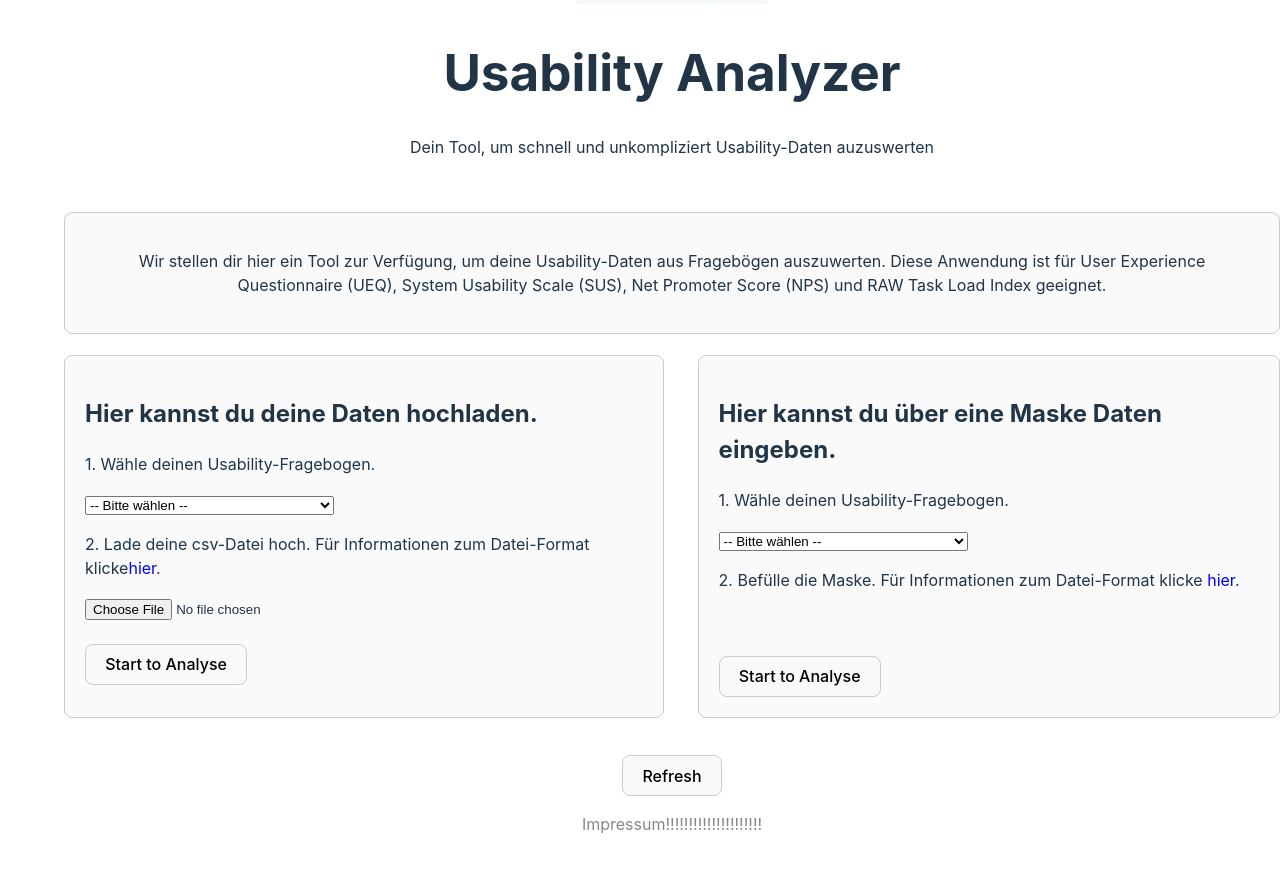
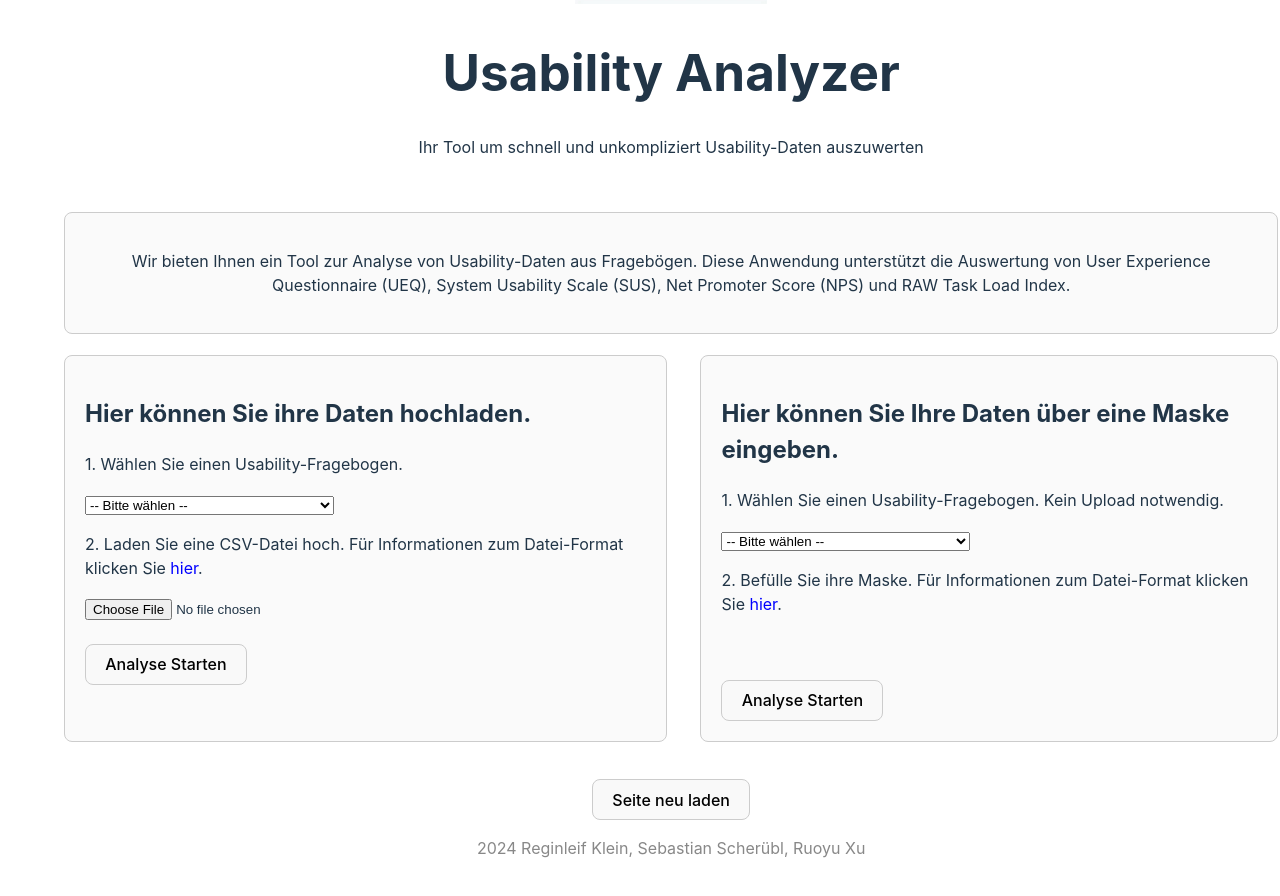
Before and after one commit to UniRegensburg/mme-sose24-statistics, a React (Vite) app: page / in a window 1280 px wide. Shown: the part 340-1236 px from the top of the page. Built offline with nearby package versions, Linux system fonts and the light colour scheme.

Commit message:
Home Visual Updates

```diff
--- a/src/app/pages/home/Home.jsx
+++ b/src/app/pages/home/Home.jsx
@@ -40,7 +40,7 @@ function Home() {
     }
     }
   }
-  //Disable a section (Upload/Mask) if the other is filled
+  // Disable a section (Upload/Mask) if another is filled
   const [selectedSection, setSelectedSection] = useState(null);
 
   // Control if modal (help/formatinfo) is closed
@@ -62,24 +62,24 @@ function Home() {
         <Box className="modal-box">
           <p>Hilfe</p>
           <p>
-            Bei dieser Seite handelt es sich, um ein Tool, dass dir dabei hilft deine Usability-Daten auszuwerten. Lade Sie hoch und profitiere von den Auswertungsfunktionen. Falls du Fragen hast Melde dich sehr gerne bei uns.
+          Hierbei handelt es sich um ein Tool zur Analyse Ihrer Usability-Daten. Laden Sie Ihre Daten hoch und nutzen Sie die umfassenden Auswertungsfunktionen. Bei Fragen oder Anliegen stehen wir Ihnen gerne zur Verfügung.
           </p>
           <button onClick={handleCloseHelp} className="button">Schließen</button>
         </Box>
       </Modal>
-      <p className="darkmode">Darkmode-Reminder</p>
+      <p className="darkmode">Darkmode Reminder</p>
       {/*Logo*/}
       <div>
       <img src="/Logo_UsabilityAnalyzer.jpeg" className="logo" alt="Usability Analyzer Logo" />
       </div>
       <h1>Usability Analyzer</h1>
       <p>
-        Dein Tool, um schnell und unkompliziert Usability-Daten auzuswerten
+        Ihr Tool um schnell und unkompliziert Usability-Daten auszuwerten
       </p>
       <div className="card">
         {/* Info_field*/}
         <div className="fieldDataFile" style={{ textAlign: 'center'}}>
-          <p> Wir stellen dir hier ein Tool zur Verfügung, um deine Usability-Daten aus Fragebögen auszuwerten. Diese Anwendung ist für User Experience Questionnaire (UEQ), System Usability Scale (SUS), Net Promoter Score (NPS) und RAW Task Load Index geeignet.
+          <p> Wir bieten Ihnen ein Tool zur Analyse von Usability-Daten aus Fragebögen. Diese Anwendung unterstützt die Auswertung von User Experience Questionnaire (UEQ), System Usability Scale (SUS), Net Promoter Score (NPS) und RAW Task Load Index.
             </p>
           {/*<button className="button">
             Upload demographic data
@@ -89,8 +89,8 @@ function Home() {
         <div className="buttonColumn">
           {/* Upload Usability Data*/}
           <div className={`fieldDataFile ${selectedSection === 'mask' ? 'disabled-section' : ''}`}>
-            <h2>Hier kannst du deine Daten hochladen.</h2>
-            <p>1. Wähle deinen Usability-Fragebogen.</p>
+            <h2>Hier können Sie ihre Daten hochladen.</h2>
+            <p>1. Wählen Sie einen Usability-Fragebogen.</p>
             <select id="questionnaire-type" name="questionnaire-type" disabled={selectedSection === 'mask'} onChange={() => setSelectedSection('upload')}>
               <option value="">-- Bitte wählen --</option>
               <option value="type1">User Experience Questionnaire (UEQ)</option>
@@ -99,23 +99,22 @@ function Home() {
               <option value="type3">RAW Task Load Index</option>
             </select>
             <br />
-            <p>2. Lade deine csv-Datei hoch. Für Informationen zum Datei-Format klicke
-              <span className="link" onClick={handleOpenUserDataFormat} style={{ cursor: 'pointer', color: 'blue' }}>hier</span>.</p>
+            <p>2. Laden Sie eine CSV-Datei hoch. Für Informationen zum Datei-Format klicken Sie <span className="link" onClick={handleOpenUserDataFormat} style={{ cursor: 'pointer', color: 'blue' }}>hier</span>.</p>
             {/* Datei-Upload-Button*/}
            <input type="file" accept={".csv"} onChange={(event) => {setSelectedSection('upload'); fileUploader(event);}}  disabled={selectedSection === 'mask'}/>
             <br />
             <br />
             <Link to="/workspace">
             <button className="button" disabled={selectedSection === 'mask'}>
-            Start to Analyse
+            Analyse Starten
           </button >
           </Link>
           </div>
           <div className="separator"></div>
           <div className={`fieldDataFile ${selectedSection === 'upload' ? 'disabled-section' : ''}`}>
             {/* Mask for Usability Data*/}
-            <h2>Hier kannst du über eine Maske Daten eingeben.</h2>
-            <p>1. Wähle deinen Usability-Fragebogen.</p>
+            <h2>Hier können Sie Ihre Daten über eine Maske eingeben.</h2>
+            <p>1. Wählen Sie einen Usability-Fragebogen. Kein Upload notwendig.</p>
             <select id="questionnaire-type" name="questionnaire-type" disabled={selectedSection === 'upload'} onChange={() => setSelectedSection('mask')}>
               <option value="">-- Bitte wählen --</option>
               <option value="type1">User Experience Questionnaire (UEQ)</option>
@@ -124,12 +123,12 @@ function Home() {
               <option value="type3">RAW Task Load Index</option>
             </select>
             <br />
-            <p>2. Befülle die Maske. Für Informationen zum Datei-Format klicke <span className="link" onClick={handleOpenUserDataFormat} style={{ cursor: 'pointer', color: 'blue' }}>hier</span>.</p>
+            <p>2. Befülle Sie ihre Maske. Für Informationen zum Datei-Format klicken Sie  <span className="link" onClick={handleOpenUserDataFormat} style={{ cursor: 'pointer', color: 'blue' }}>hier</span>.</p>
             <br />
             <br />
             <Link to="/workspace">
             <button className="button" disabled={selectedSection === 'upload'}>
-            Start to Analyse
+            Analyse Starten
           </button >
           </Link>
           </div>
@@ -138,18 +137,18 @@ function Home() {
       {/* use Link for redirecting */}
       <div className="analyse-section">
       <button className="button" onClick={() => window.location.reload()}>
-        Refresh
+        Seite neu laden
       </button>
       </div>
       <p className="read-the-docs">
-        Impressum!!!!!!!!!!!!!!!!!!!!!
+      2024  Reginleif Klein, Sebastian Scherübl, Ruoyu Xu
       </p>
       <Modal open={isUserDataFormatOpen} onClose={handleCloseUserDataFormat}>
             <Box className="modal-box">
               <h1>Datenformat</h1>
               <p>
-              <p>Zugelassen sind nur csv-Dateien. Diese müssen für die Analyse im folgenden Format vorliegen. Spalte 1-3 enthalten die demographischen Informationen, die darauffolgenden, die Antowrten der Fragebögen.
-                Beispielhaft ist hier der SUS gelistet, die anderen Fragebögen sind analog zu beachten, nur mit angepasster Fragenanzahl.</p>
+              <p>Zugelassen sind nur CSV-Dateien. Diese müssen für die Analyse im folgenden Format vorliegen. Spalte 1-3 enthalten die demographischen Informationen, die folgenden Spalten enthalten die Antworten der Fragebögen.
+                Beispielhaft ist hier der SUS gelistet. Andere Fragebögen sind analog zu beachten, nur mit angepasster Fragenanzahl.</p>
                 <table className="exampleTable">
                   <tbody>
                     <tr>
```
